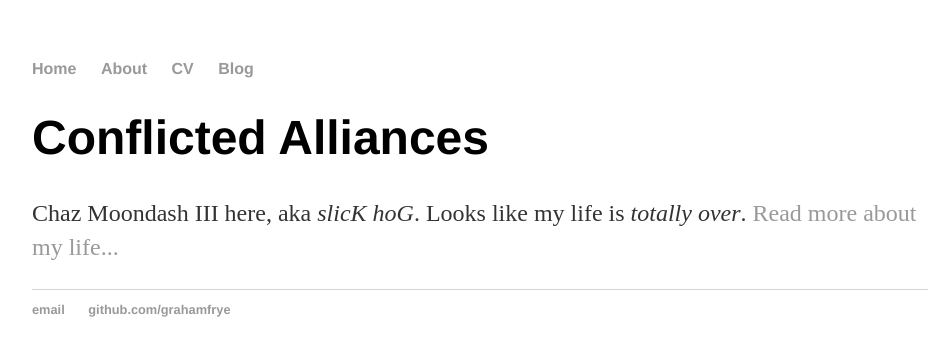
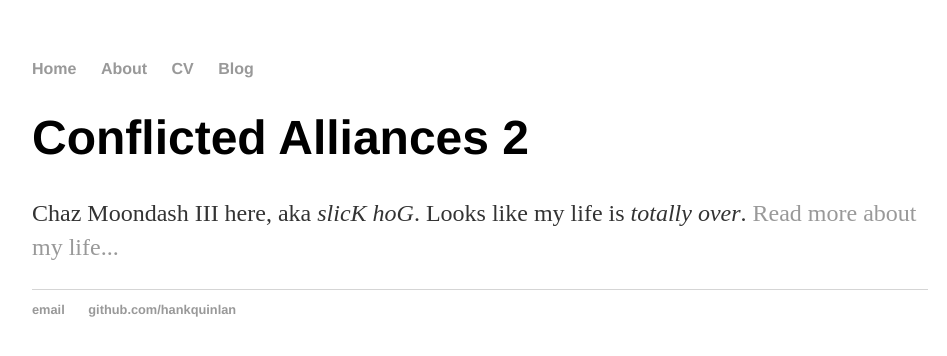
Before and after one commit to GrahamFrye/Conflicted-Alliances, a Jekyll site: the page built from index.html, in a window 1280 px wide. Shown: the top 356 px of the page, without its empty margins (160-1107 px from the left). Built offline with Jekyll 4.4.1, drawn with Linux system fonts in a browser that asks for light colours.

Commit message:
Update index.html
modified for Jekyll layouts

```diff
--- a/index.html
+++ b/index.html
@@ -1,30 +1,8 @@
-<!DOCTYPE html>
-<html>
-	<head>
-		<title>Conflicted Alliances</title>
-		<!-- link to main stylesheet -->
-		<link rel="stylesheet" type="text/css" href="/css/main.css">
-	</head>
-	<body>
-		<nav>
-    		<ul>
-        		<li><a href="/">Home</a></li>
-	        	<li><a href="/about">About</a></li>
-        		<li><a href="/cv">CV</a></li>
-        		<li><a href="/blog">Blog</a></li>
-    		</ul>
-		</nav>
-		<div class="container">
-    		<div class="blurb">
-        		<h1>Conflicted Alliances</h1>
-			<p>Chaz Moondash III here, aka <em>slicK hoG</em>. Looks like my life is <em>totally over</em>.   <a href="/about">Read more about my life...</a></p>
-    		</div><!-- /.blurb -->
-		</div><!-- /.container -->
-		<footer>
-    		<ul>
-        		<li><a href="mailto:rdgf72@gmail.com">email</a></li>
-        		<li><a href="https://github.com/grahamfrye">github.com/grahamfrye</a></li>
-			</ul>
-		</footer>
-	</body>
-</html>
+---
+layout: default
+title: Conflicted Alliances
+---
+  <div class="blurb">
+    <h1>Conflicted Alliances 2</h1>
+    <p>Chaz Moondash III here, aka <em>slicK hoG</em>. Looks like my life is <em>totally over</em>.   <a href="/about">Read more about my life...</a></p>
+  </div><!-- /.blurb -->
```
